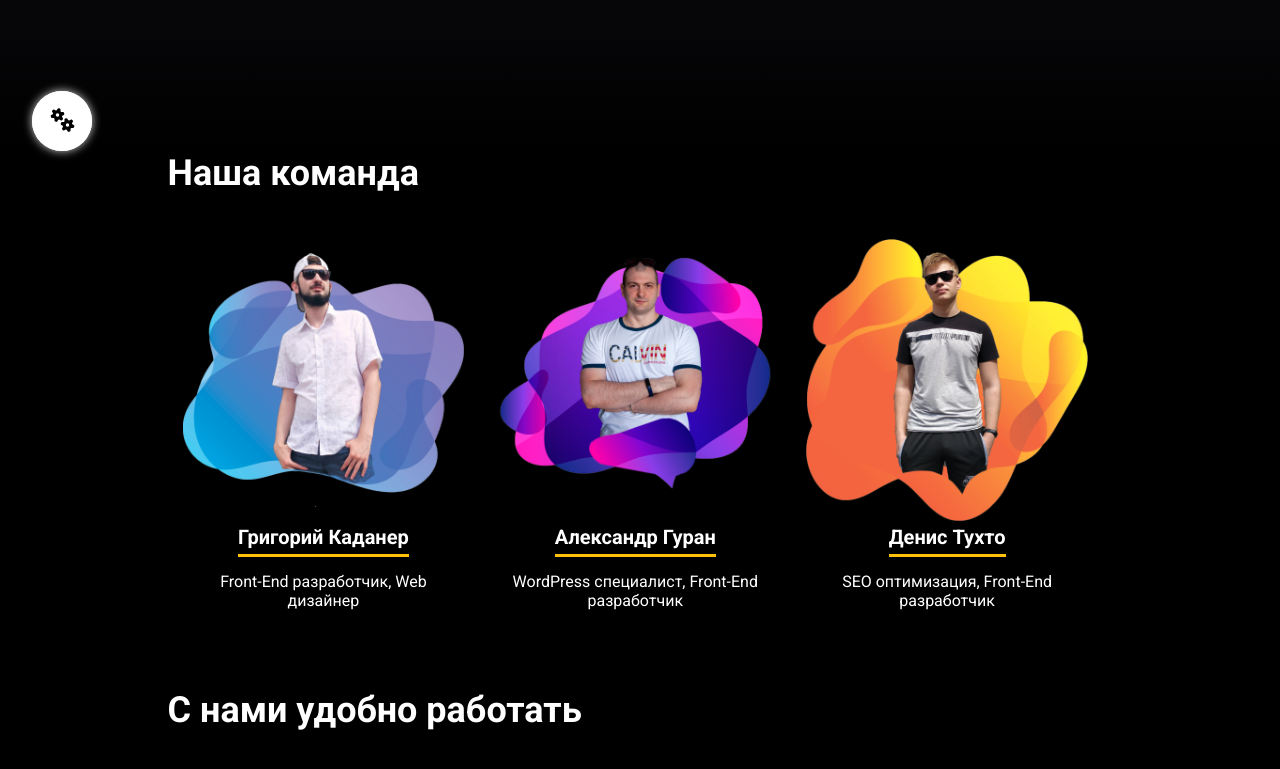
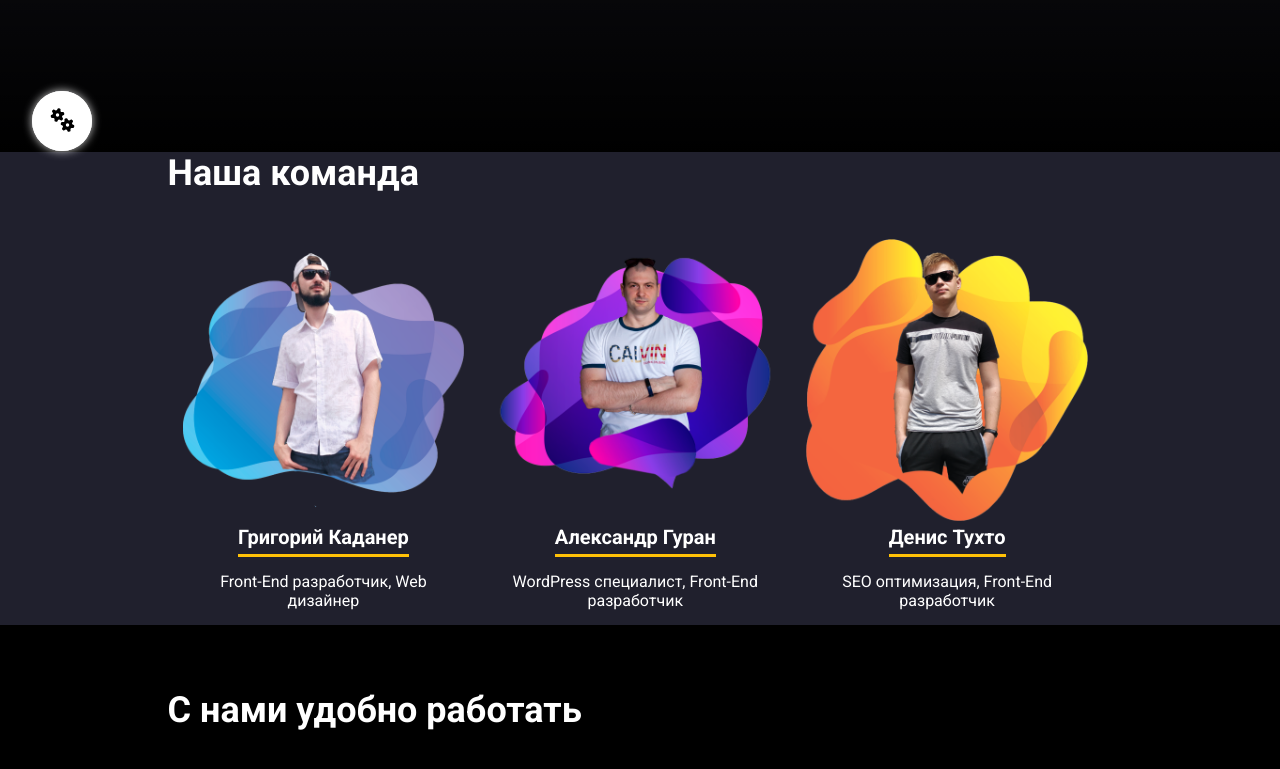
Before and after one commit to MrGregor228/perfection-studio, a plain HTML site: page index.html in a window 1280 px wide. Shown: the part 617-1386 px from the top of the page. Drawn offline with nearby package versions, Linux system fonts and the light colour scheme.

Commit message:
Update style.css

```diff
--- a/css/style.css
+++ b/css/style.css
@@ -548,7 +548,7 @@ a {
   cursor: pointer;
 }
 .teammates-section {
-  background-color: #000;
+  background-color: transparent;
 }
 .teammates-section .teammates-wrapper {
   display: flex;
```
